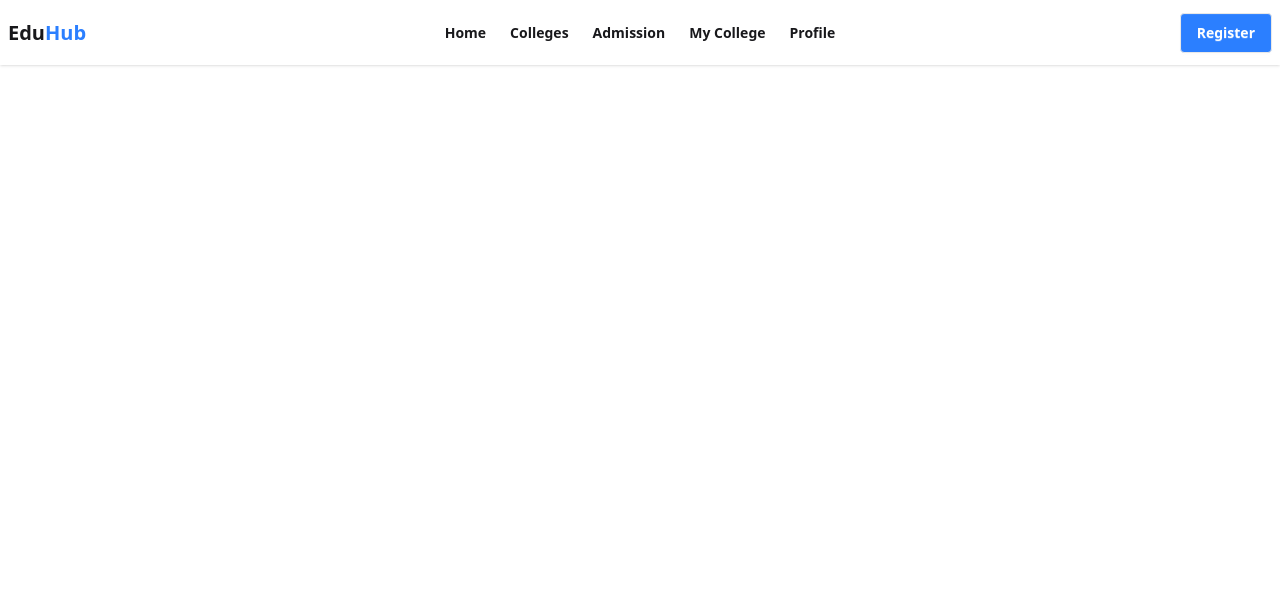
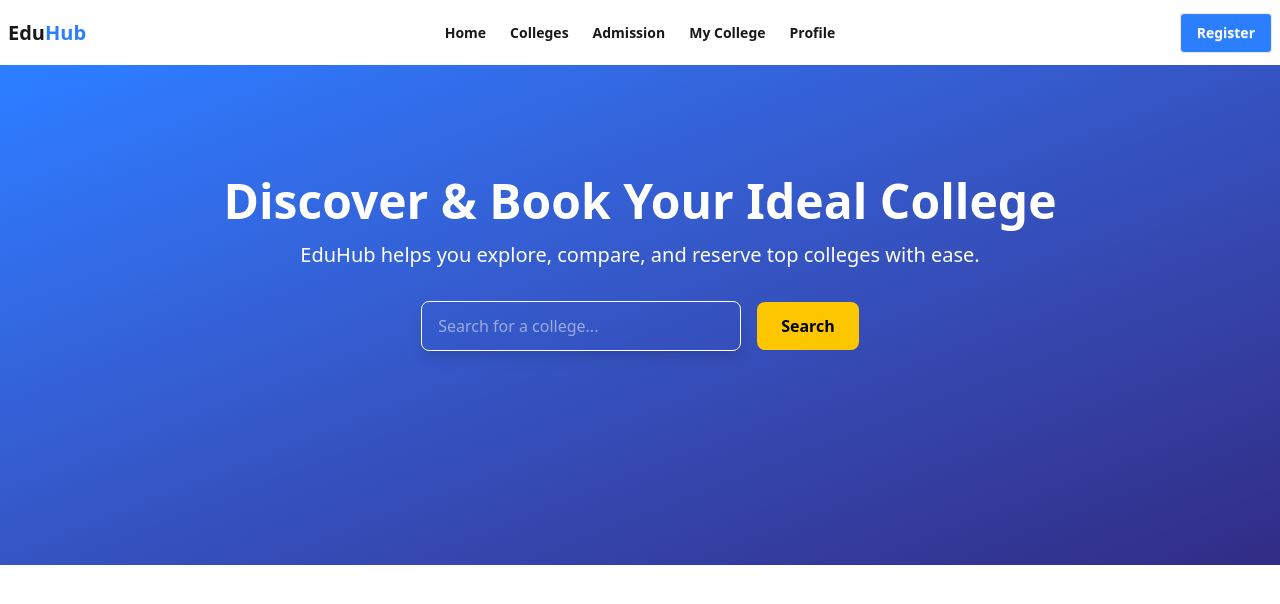
Before and after one commit to rehan606/EduHub-College-Booking-Web-Application, a Next.js app: page / in a window 1280 px wide. Shown: the top 604 px of the page. Built offline with nearby package versions, Linux system fonts and the light colour scheme.

Commit message:
Add Banner Section

```diff
--- a/src/app/page.js
+++ b/src/app/page.js
@@ -1,10 +1,12 @@
+import Banner from '@/components/Banner'
 import Navbar from '@/components/Navbar'
 import React from 'react'
 
 const HomePage = () => {
     return (
-        <div className=''>
+        <div >
             <Navbar/>
+            <Banner/>
         </div>
     )
 }
--- /dev/null
+++ b/src/components/Banner.jsx
@@ -0,0 +1,29 @@
+const Banner = () => {
+  return (
+    <section className="relative bg-gradient-to-br h-[500px] from-blue-500 to-indigo-900 text-white py-20 px-4 lg:px-16">
+      {/* Optional background image overlay */}
+            {/* <div className="absolute inset-0 bg-[url('https://w0.peakpx.com/wallpaper/146/911/HD-wallpaper-blue-abstract-waves-creative-blue-wavy-background-blue-backgrounds-abstract-waves-waves-textures.jpg')] bg-cover bg-center opacity-20"></div> */}
+
+            <div className="relative z-10 max-w-4xl mx-auto  flex flex-col items-center">
+                <h1 className="text-4xl md:text-5xl font-bold mb-4 mt-8">Discover & Book Your Ideal College</h1>
+                <p className="text-lg md:text-xl mb-8">
+                    EduHub helps you explore, compare, and reserve top colleges with ease.
+                    </p>
+
+                    {/* Search Bar */}
+                <div className="flex flex-col sm:flex-row items-center justify-center gap-4 max-w-xl mx-auto">
+                    <input
+                        type="text"
+                        placeholder="Search for a college..."
+                        className="w-full  sm:w-80 px-4 py-3 rounded-lg text-white border border-white focus:outline-none shadow-lg"
+                    />
+                    <button className="px-6 py-3 bg-yellow-400 text-black font-semibold rounded-lg hover:bg-yellow-500 transition">
+                        Search
+                    </button>
+                </div>
+            </div>
+    </section>
+  );
+};
+
+export default Banner;
```
